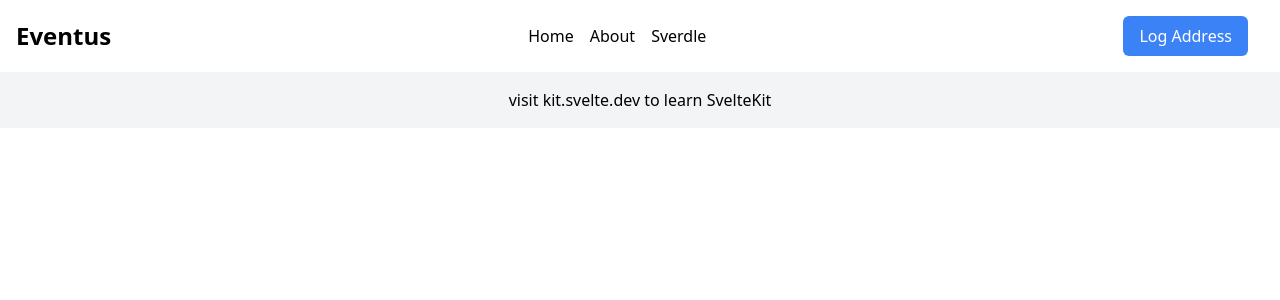
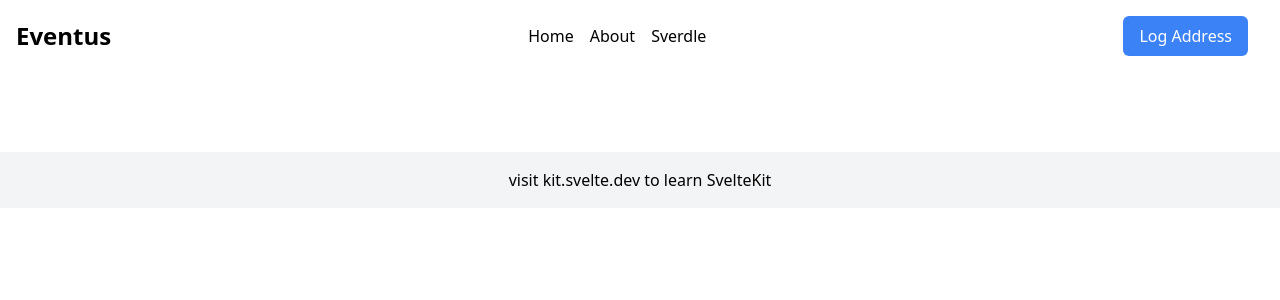
Before and after one commit to mauricedesaxe/eventus, a SvelteKit app: page / in a window 1280 px wide. Shown: the top 300 px of the page. Built offline with nearby package versions, Linux system fonts and the light colour scheme; what @reown/appkit, @reown/appkit-adapter-wagmi would draw is missing.

Commit message:
style page layout

```diff
--- a/src/routes/+layout.svelte
+++ b/src/routes/+layout.svelte
@@ -6,7 +6,7 @@
 <div class="app">
 	<Header />
 
-	<main>
+	<main class="mx-auto max-w-7xl sm:px-6 lg:px-8 py-10">
 		<slot />
 	</main>
 
```
